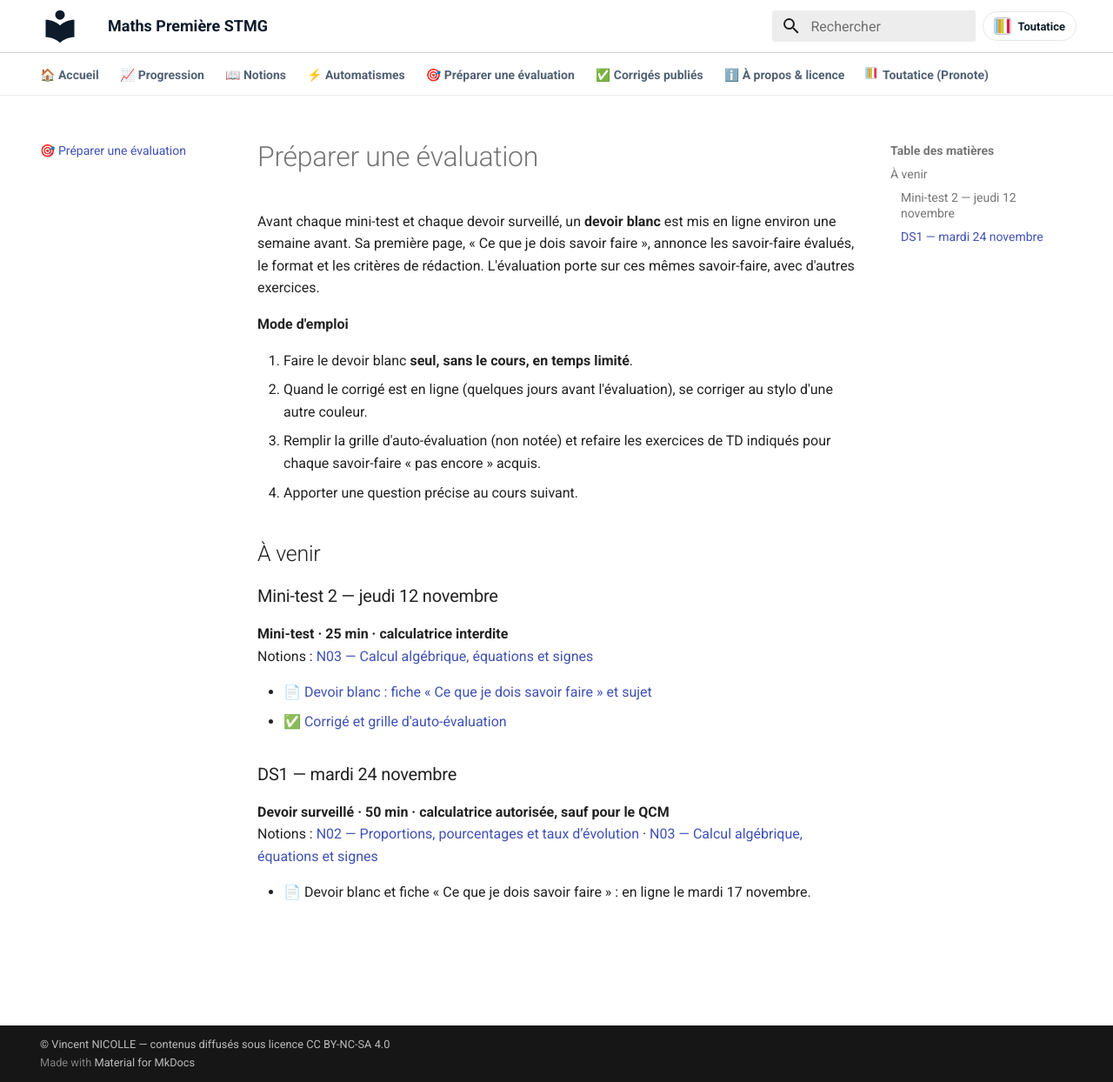
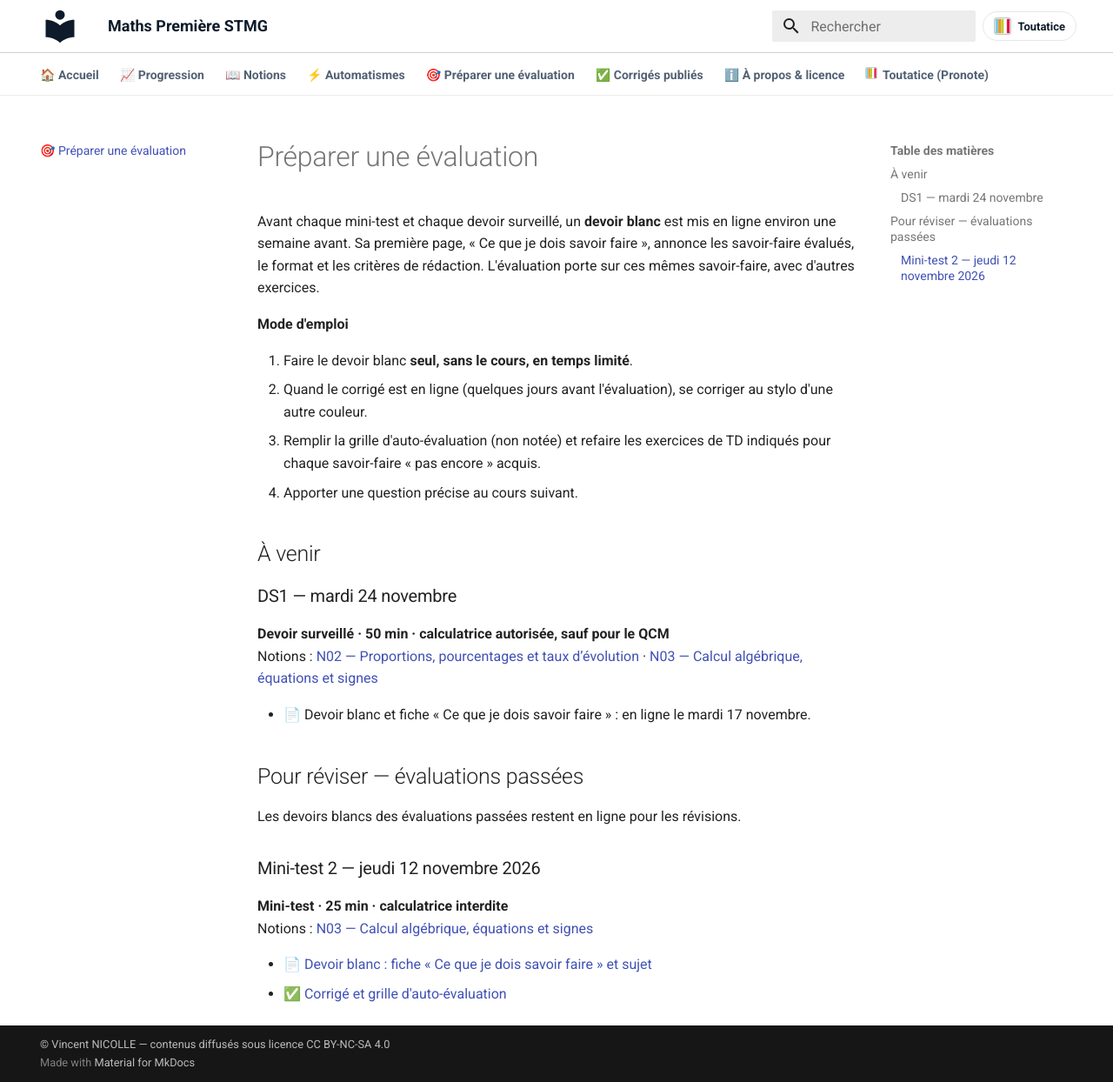
Before and after one commit to vnicolle56610/maths-1stmg, an MkDocs documentation site: the page built from docs/preparer-evaluation/index.md, in a window 1280 px wide and 1244 px high. Shown: the whole window at 87% size. Built offline with MkDocs 1.6.1 and Material for MkDocs 9.7.7, drawn with Linux system fonts in a browser that asks for light colours.

Commit message:
Préparer une évaluation : 1 PDF copié(s), 0 retiré(s), 3 page(s) mise(s) à jour
Généré par scripts/publier_devoirs_blancs.py depuis devoirs_blancs.yaml.

```diff
--- a/docs/notions/N03-calcul-algebrique-equations.md
+++ b/docs/notions/N03-calcul-algebrique-equations.md
@@ -38,7 +38,7 @@ Le calcul algébrique permet de transformer des expressions et de résoudre des
 <!-- AUTOMATISMES-WEB:END -->
 
 <!-- AUTO-EVAL:START -->
-- 🎯 Évaluée au mini-test 2 du jeudi 12 novembre : [voir le devoir blanc](../preparer-evaluation/index.md#mt2-2026-2027)
+- 🎯 Pour réviser : [devoir blanc du mini-test 2 du jeudi 12 novembre 2026](../preparer-evaluation/index.md#mt2-2026-2027)
 - 🎯 Évaluée au DS1 du mardi 24 novembre : [devoir blanc en ligne le mardi 17 novembre](../preparer-evaluation/index.md#ds1-2026-2027)
 <!-- AUTO-EVAL:END -->
 
--- a/docs/preparer-evaluation/index.md
+++ b/docs/preparer-evaluation/index.md
@@ -17,18 +17,22 @@ Avant chaque mini-test et chaque devoir surveillé, un **devoir blanc** est mis
 <!-- AUTO-EVAL:START -->
 ## À venir
 
-### Mini-test 2 — jeudi 12 novembre {#mt2-2026-2027}
+### DS1 — mardi 24 novembre {#ds1-2026-2027}
+
+**Devoir surveillé · 50 min · calculatrice autorisée, sauf pour le QCM**
+Notions : [N02 — Proportions, pourcentages et taux d’évolution](../notions/N02-proportions-pourcentages-evolutions.md) · [N03 — Calcul algébrique, équations et signes](../notions/N03-calcul-algebrique-equations.md)
+
+- 📄 Devoir blanc et fiche « Ce que je dois savoir faire » : en ligne le mardi 17 novembre.
+
+## Pour réviser — évaluations passées
+
+Les devoirs blancs des évaluations passées restent en ligne pour les révisions.
+
+### Mini-test 2 — jeudi 12 novembre 2026 {#mt2-2026-2027}
 
 **Mini-test · 25 min · calculatrice interdite**
 Notions : [N03 — Calcul algébrique, équations et signes](../notions/N03-calcul-algebrique-equations.md)
 
 - 📄 [Devoir blanc : fiche « Ce que je dois savoir faire » et sujet](2026-2027/DEVOIR_BLANC_MT2_P14_N03.pdf)
 - ✅ [Corrigé et grille d'auto-évaluation](2026-2027/CORRIGE_DEVOIR_BLANC_MT2_P14_N03.pdf)
-
-### DS1 — mardi 24 novembre {#ds1-2026-2027}
-
-**Devoir surveillé · 50 min · calculatrice autorisée, sauf pour le QCM**
-Notions : [N02 — Proportions, pourcentages et taux d’évolution](../notions/N02-proportions-pourcentages-evolutions.md) · [N03 — Calcul algébrique, équations et signes](../notions/N03-calcul-algebrique-equations.md)
-
-- 📄 Devoir blanc et fiche « Ce que je dois savoir faire » : en ligne le mardi 17 novembre.
 <!-- AUTO-EVAL:END -->
```
Also changed, not shown: docs/index.md (+1 -1 lines), 1 other file.
